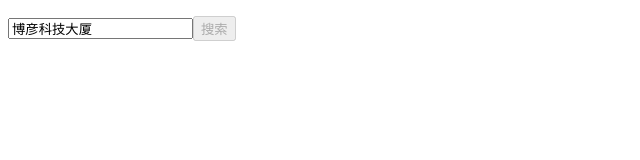
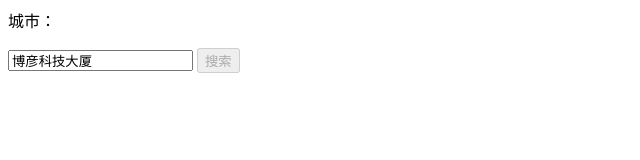
Before and after one commit to xiangwenhu/worksign, a website: page public/point.html in a window 1280 px wide. Shown: the whole page, without its empty margins (0-640 px from the left). Drawn offline with Linux system fonts and the light colour scheme.

Commit message:
修改城市获取的API

```diff
--- a/public/point.html
+++ b/public/point.html
@@ -9,8 +9,14 @@
 
 <body>
 
-    <p id='defaultCity'></p>
-    <p><input id='address' value="博彦科技大厦" onkeydown="executeSearch(this)"><input id='btnSearch' type="button" value='搜索' disabled></p>
+    <div>
+        城市：
+        <p id='defaultCity'></p>
+    </div>
+    <p>
+        <input id='address' value="博彦科技大厦" onkeydown="executeSearch(this)">
+        <input id='btnSearch' type="button" value='搜索' disabled>
+    </p>
 
     <ul id='list'>
     </ul>
@@ -37,7 +43,7 @@
 
     }
 
-    function locate2() {
+    function locate2old() {
 
         return new Promise((resolve, reject) => {
             let scriptEl = document.createElement('script')
@@ -52,11 +58,27 @@
     }
 
 
+    function IPCallBack(data) {
+        window.cityData = data
+        return data
+    }
+
+
+    function locate2() {
+        return new Promise((resolve, reject) => {
+            let scriptEl = document.createElement('script')
+            scriptEl.src = 'http://whois.pconline.com.cn/ipJson.jsp'
+            document.body.appendChild(scriptEl)
+            scriptEl.onload = function () {
+                resolve(window.cityData)
+            }
+        })
+    }
 
     //初始化
     async function init() {
         let result = await locate2()
-        city = result.city + '市'
+        city = result.city
         defaultCity.innerText = city
         btnSearch.removeAttribute('disabled')
     }
```
